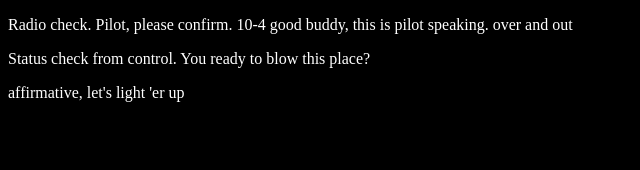
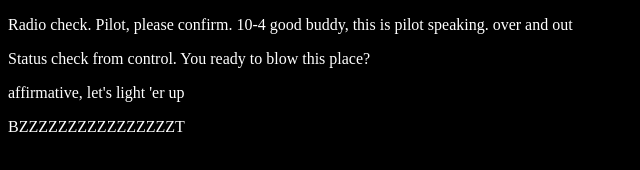
Before and after one commit to craigb28/communication-log, a plain HTML site: page index.html in a window 1280 px wide. Shown: the whole page, without its empty margins (0-640 px from the left). Drawn offline with Linux system fonts and the light colour scheme.

Commit message:
having issues

```diff
--- a/index.html
+++ b/index.html
@@ -12,5 +12,7 @@
         Status check from control. You ready to blow this place?
       </p>
       <p> affirmative, let's light 'er up</p>
+      <p> BZZZZZZZZZZZZZZZZT</p>
+
    </body>
 </html>
```
